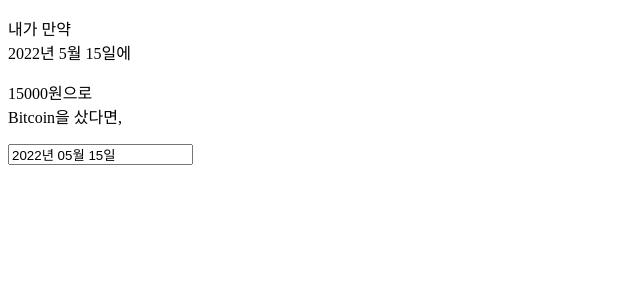
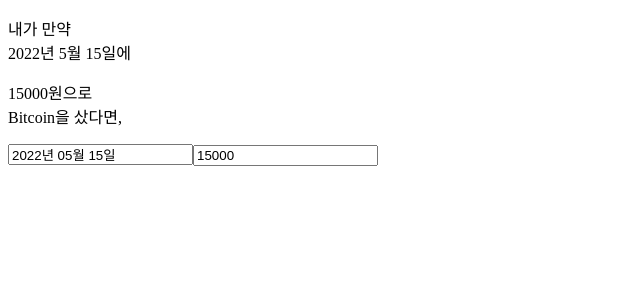
Before and after one commit to codeit-bootcamp-frontend/0-crypto-meter-techno-leaders, a React (Vite) app: page / in a window 1280 px wide. Shown: the top 300 px of the page, without its empty margins (0-640 px from the left). Built offline with nearby package versions, Linux system fonts and the light colour scheme.

Commit message:
feat: amount input 태그 구현

```diff
--- a/src/components/InputBoard.jsx
+++ b/src/components/InputBoard.jsx
@@ -32,6 +32,10 @@
     handleChange('selectedDate', date);
   };
 
+  const handleAmountChange = (e) => {
+    handleChange(e.target.name, e.target.value);
+  };
+
   return (
     <div className="inputBoardContainer">
       <div className="inputBoardTitle">
@@ -41,7 +45,7 @@
           <span>{formatDate(values.selectedDate)}</span>에
         </p>
         <p>
-          <span>15000원</span>으로
+          <span>{values.amount}원</span>으로
           <br />
           <span>Bitcoin</span>을 샀다면,
         </p>
@@ -57,6 +61,12 @@
         dateFormat="yyyy년 MM월 dd일"
         dateFormatCalendar="yyyy MMMM"
       />
+      <input
+        name="amount"
+        type="number"
+        value={values.amount}
+        onChange={handleAmountChange}
+      />
     </div>
   );
 }
```
